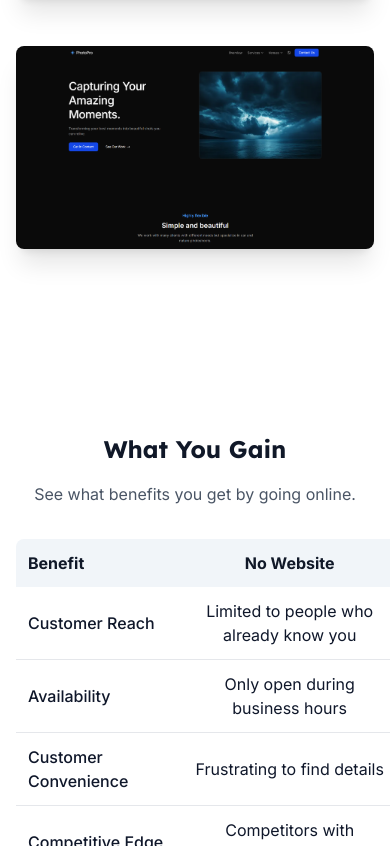
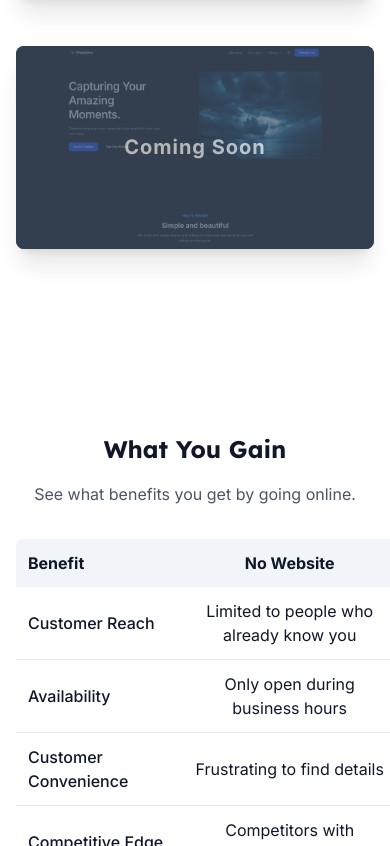
Before and after one commit to happySquidd/landing, an Astro site: page / in a window 390 px wide. Shown: the part 5881-6727 px from the top of the page. Built offline with nearby package versions, Linux system fonts and the light colour scheme; Astro itself is replaced by a stand-in of ours.

Commit message:
coming soon - mobile visibility patch

```diff
--- a/src/components/Examples.astro
+++ b/src/components/Examples.astro
@@ -23,7 +23,8 @@
                         <img src="/coming_soon.png" class="w-full h-auto object-cover transition-transform duration-500 ease-in-out group-hover:scale-110" />
                     </a>
 
-                    <div class="absolute inset-0 flex items-center justify-center bg-slate-600 bg-opacity-0 group-hover:bg-opacity-60 opacity-0 group-hover:opacity-100 transition-all duration-500 ease-in-out">
+                    <div class="absolute inset-0 flex items-center justify-center transition-all duration-500 ease-in-out
+                    bg-slate-600 opacity-70 sm:bg-opacity-0 sm:opacity-0 sm:group-hover:bg-opacity-60 sm:group-hover:opacity-90">
                         <span class="text-white text-xl font-bold tracking-wider">
                             Coming Soon
                         </span>
```
